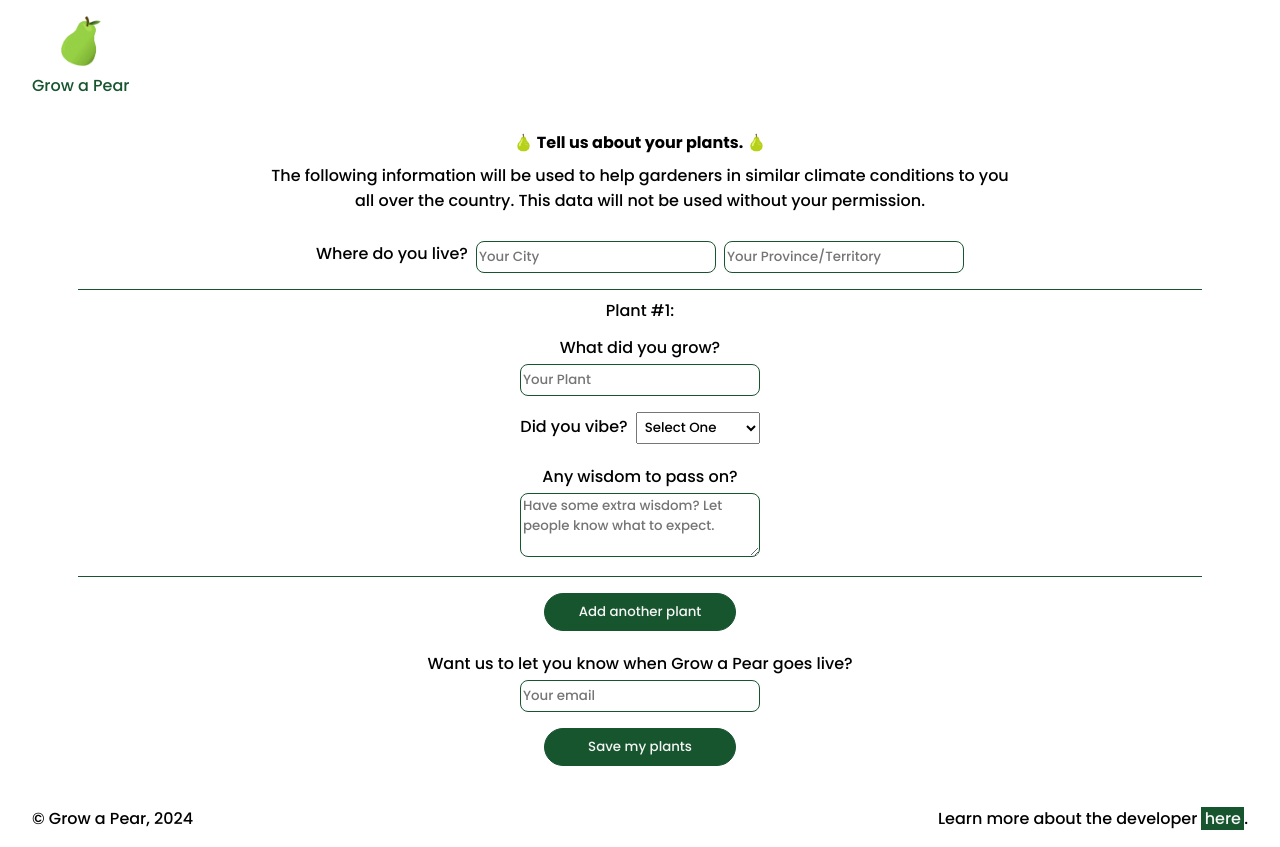
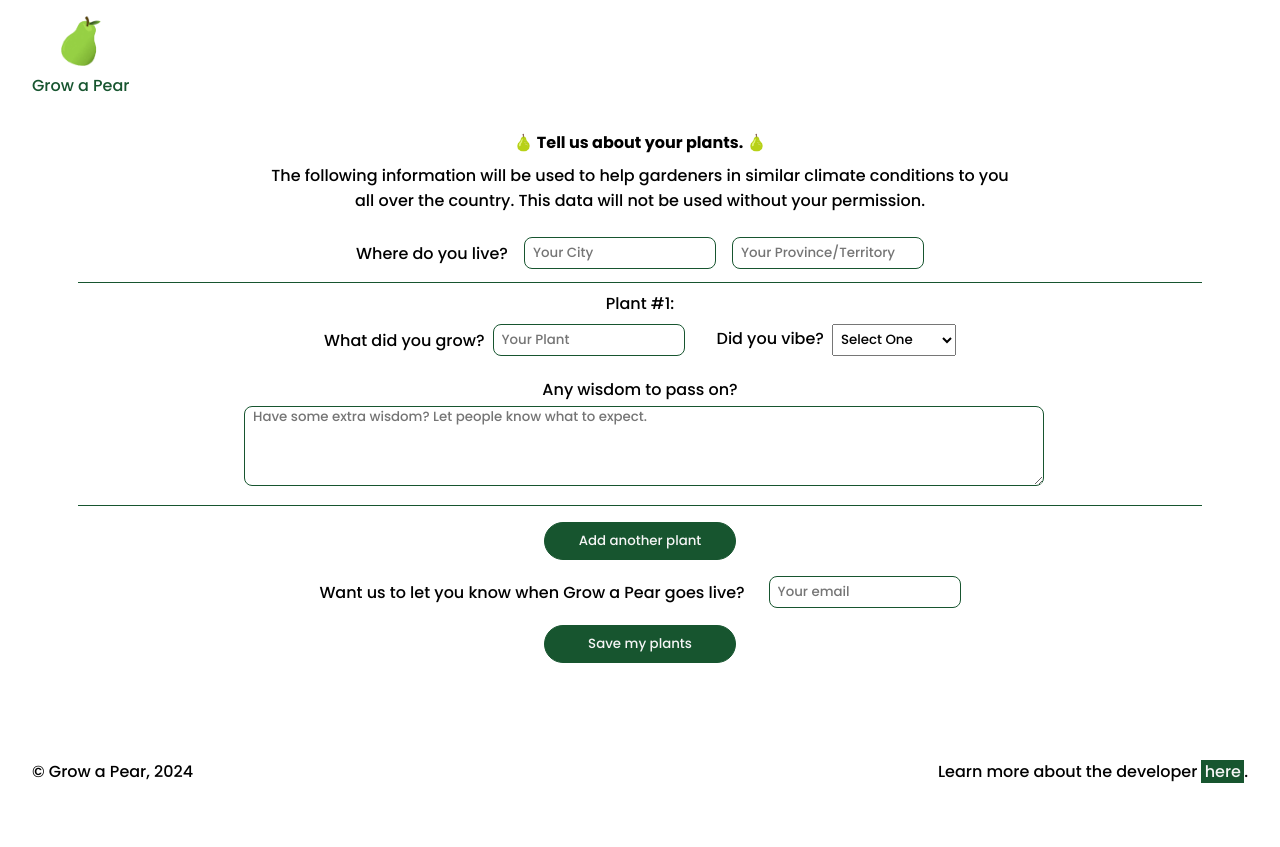
Before and after one commit to meredith-j/grow-a-pear-frontend, a Next.js app: page /your-garden in a window 1280 px wide. After the commit the page ends 800 px from the top, so only its background shows below. Built offline with nearby package versions, Linux system fonts and the light colour scheme.

Commit message:
update next packages as needed, completed tablet styles

```diff
--- a/package.json
+++ b/package.json
@@ -16,7 +16,9 @@
     "next": "^14.1.3",
     "react": "^18.2.0",
     "react-dom": "^18.2.0",
-    "supports-color": "^9.4.0"
+    "sharp": "^0.33.2",
+    "supports-color": "^9.4.0",
+    "use-places-autocomplete": "^4.0.1"
   },
   "devDependencies": {
     "jest": "^29.6.4",
--- a/src/app/components/form.js
+++ b/src/app/components/form.js
@@ -65,16 +65,15 @@ export default function Form() {
     const handleOnSubmit = (e) => {
         e.preventDefault();
 
-            console.log(plantData)
-
             localStorage.setItem('city', city);
             localStorage.setItem('province', province);
             localStorage.setItem('email', email);
 
             axios
                 .post(`http://localhost:8080/plant`, {city:city, province:province, plants:plantData, email:email})
-                .then(() => {
+                .then((response) => {
                     // navigate to thank you page
+                    console.log(response.status)
                     router.push('/thank-you')
                 })
                 .catch((err) => {
@@ -119,7 +118,7 @@ export default function Form() {
                         <div key={i} className={styles.form_border}>
                             <p className={styles.form_plant_heading}>{`Plant #${i+1}: ${plant.plant}`}</p>
                             <section className={styles.form_question_tablet}>
-                                <div className={styles.form_question}>
+                                <div className={`${styles.form_question} ${styles.form_question_tablet}`}>
                                     <label className={styles.form_label} htmlFor={`Plant #${i+1}`}>
                                         What did you grow?</label>
                                     <div className={styles.form_validation}>
@@ -180,7 +179,7 @@ export default function Form() {
                                         handleFormChange(event, i)}
                                 />
                             </div>
-                            <button type="button" className={`${styles.form_button} ${plantData.length === 1 ? styles.form_button_hide : ""}`} onClick={() => removePlant(i)}>Remove</button>
+                            <button type="button" className={`${styles.form_button} ${plantData.length === 1 ? styles.form_button_hide : ""}`} onClick={() => removePlant(i)}>Remove Plant</button>
                         </div>
                     )
                 })}
@@ -188,7 +187,7 @@ export default function Form() {
                     <button className={`${plantData.length === 5 ? styles.form_button_hide : styles.form_button}`} onClick={addPlant} type="button">Add another plant</button>
                     <p className={`${plantData.length === 5 ? styles.form_warning : styles.form_warning_hide}`}>You've reached the max amount of plants that can be submitted.</p>
                 </div>
-                <div className={styles.form_question}>
+                <div className={`${styles.form_question} ${styles.form_email_section}`}>
                     <label className={styles.form_label} htmlFor="signup">
                         Want us to let you know when Grow a Pear goes live?</label>
                     <input className={`${styles.form_email} ${styles.form_input}`}
--- a/src/app/styles/partials/colours.scss
+++ b/src/app/styles/partials/colours.scss
@@ -1,3 +1,4 @@
 $background: #f5f5f5;
 $text-alt: #17552F;
 $error: red;
+$background-alt: orange;
--- a/src/app/styles/your-garden.module.scss
+++ b/src/app/styles/your-garden.module.scss
@@ -30,6 +30,14 @@
 
     &_question {
         padding: 0.5rem 0;
+
+        &_tablet {
+            @include tablet {
+                display: flex;
+                flex-direction: row;
+                justify-content: center;
+            }
+        }
     }
 
     &_label {
@@ -56,13 +64,6 @@
             flex-direction: row;
             gap: 0.5rem;
             }
-
-            &_tablet {
-                @include tablet {
-                    display: flex;
-                    flex-direction: row;
-                }
-            }
         }
     }
 
@@ -73,8 +74,15 @@
         color: $text-alt;
 
         @include tablet {
-            max-width: 13;
+            width: 12rem;
+            padding: 0 0 0 0.5rem;
+            margin: 0 0 0 0.5rem;
         }
+    }
+
+    &_input:focus {
+        outline: none;
+        border: 0.05rem solid $background-alt;
     }
 
     &_no_error {
@@ -98,6 +106,10 @@
 
         &_label {
             padding: 0 0.5rem 0 0;
+
+            @include tablet {
+                padding: 0 0.5rem 0 2rem;
+            }
         }
 
         &_option {
@@ -112,6 +124,11 @@
 
     &_comment {
         min-height: 4rem;
+
+        @include tablet {
+            min-width: 50rem;
+            min-height: 5rem;
+        }
     }
 
     &_warning {
@@ -145,6 +162,14 @@
 
     &_email {
         height: 2rem;
+
+        &_section {
+            @include tablet {
+                display: flex;
+                flex-direction: row;
+                gap: 1rem;
+            }
+        }
     }
 
     &_border {
--- a/src/app/your-garden/page.js
+++ b/src/app/your-garden/page.js
@@ -4,12 +4,12 @@ import styles from '../styles/your-garden.module.scss'
 export default function Page() {
 
     return (
-    <div>
+    <>
         <div className={styles.header}>
             <h1 className={styles.header_quiz}> 🍐 Tell us about your plants. 🍐</h1>
             <p className={styles.header_info}>The following information will be used to help gardeners in similar climate conditions to you all over the country. This data will not be used without your permission. </p>
         </div>
         <Form />
-    </div>
+    </>
     )
   }
```
Also changed, not shown: 1 other file (tests, documents, lock files or other folders).
